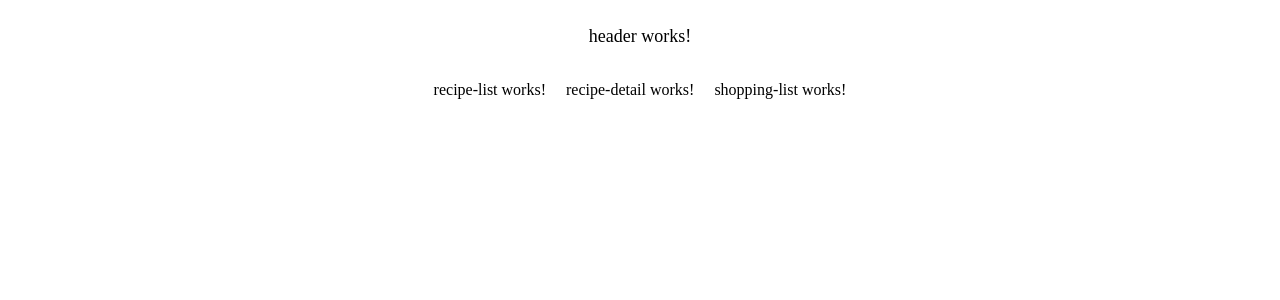
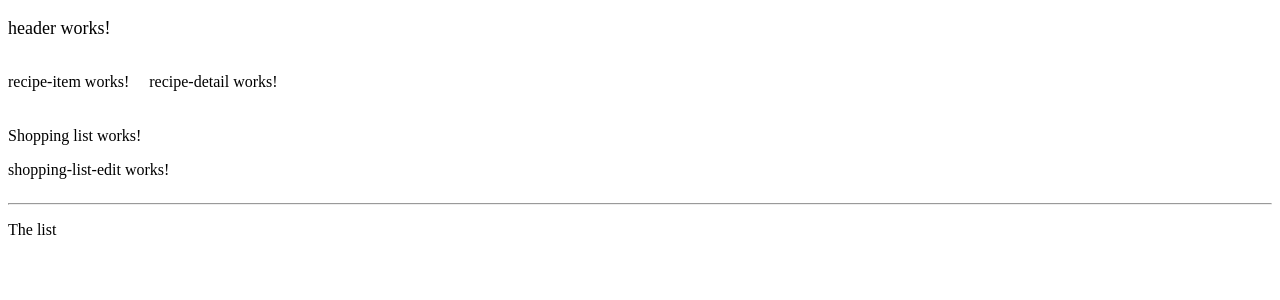
Before and after one commit to FoxGeoff/ngCompleteGuide, an Angular app: page / in a window 1280 px wide. Shown: the top 300 px of the page. Built offline with nearby package versions, Linux system fonts and the light colour scheme.

Commit message:
Refactor General Layout

```diff
--- a/src/app/app.component.html
+++ b/src/app/app.component.html
@@ -1,12 +1,10 @@
-<div class="card-header" fxLayoutAlign="center center">
+<div class="card-header">
   <app-header></app-header>
 </div>
 
 <div
   class="card"
   fxLayout="column"
-  fxLayout.gt-md="row"
-  fxLayoutAlign="center center"
   fxLayoutGap.gt-md="20px"
 >
   <section>
--- a/src/app/recipes/recipe-list/recipe-list.component.html
+++ b/src/app/recipes/recipe-list/recipe-list.component.html
@@ -1 +1 @@
-<p>recipe-list works!</p>
+<app-recipe-item></app-recipe-item>
--- a/src/app/recipes/recipes.component.html
+++ b/src/app/recipes/recipes.component.html
@@ -1,8 +1,7 @@
 <div
   class="card"
-  fxLayout="column"
-  fxLayout.gt-md="row"
-  fxLayoutAlign="center center"
+  fxLayout="row"
+  fxLayout.lt-md="column"
   fxLayoutGap.gt-md="20px"
 >
   <section>
--- a/src/app/shopping-list/shopping-list.component.html
+++ b/src/app/shopping-list/shopping-list.component.html
@@ -1 +1,11 @@
-<p>shopping-list works!</p>
+<section>
+  Shopping list works!
+</section>
+
+<div class="card" fxLayout="column">
+  <section>
+    <app-shopping-list-edit></app-shopping-list-edit>
+  </section>
+</div>
+<hr />
+<p>The list</p>
```
